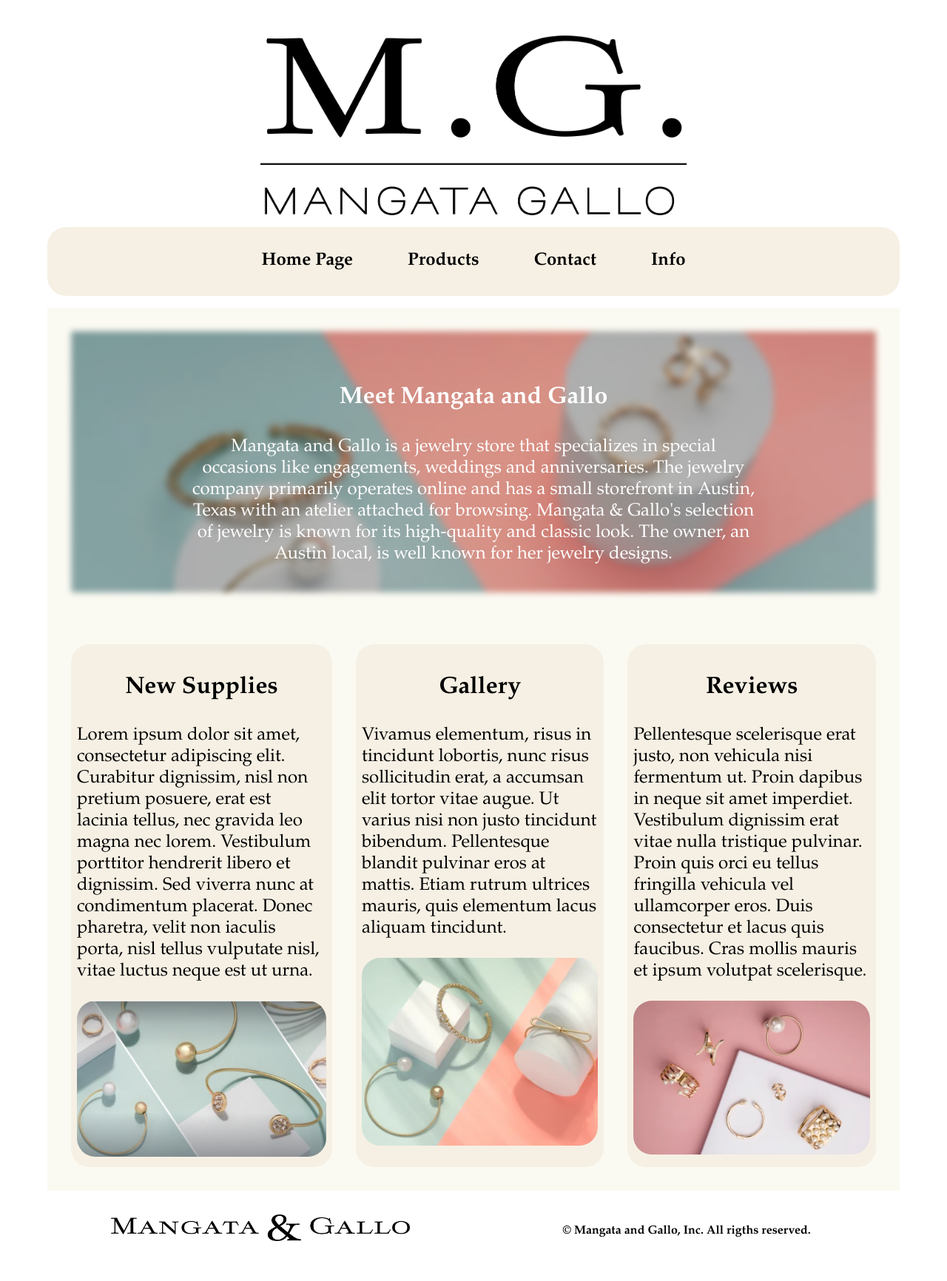
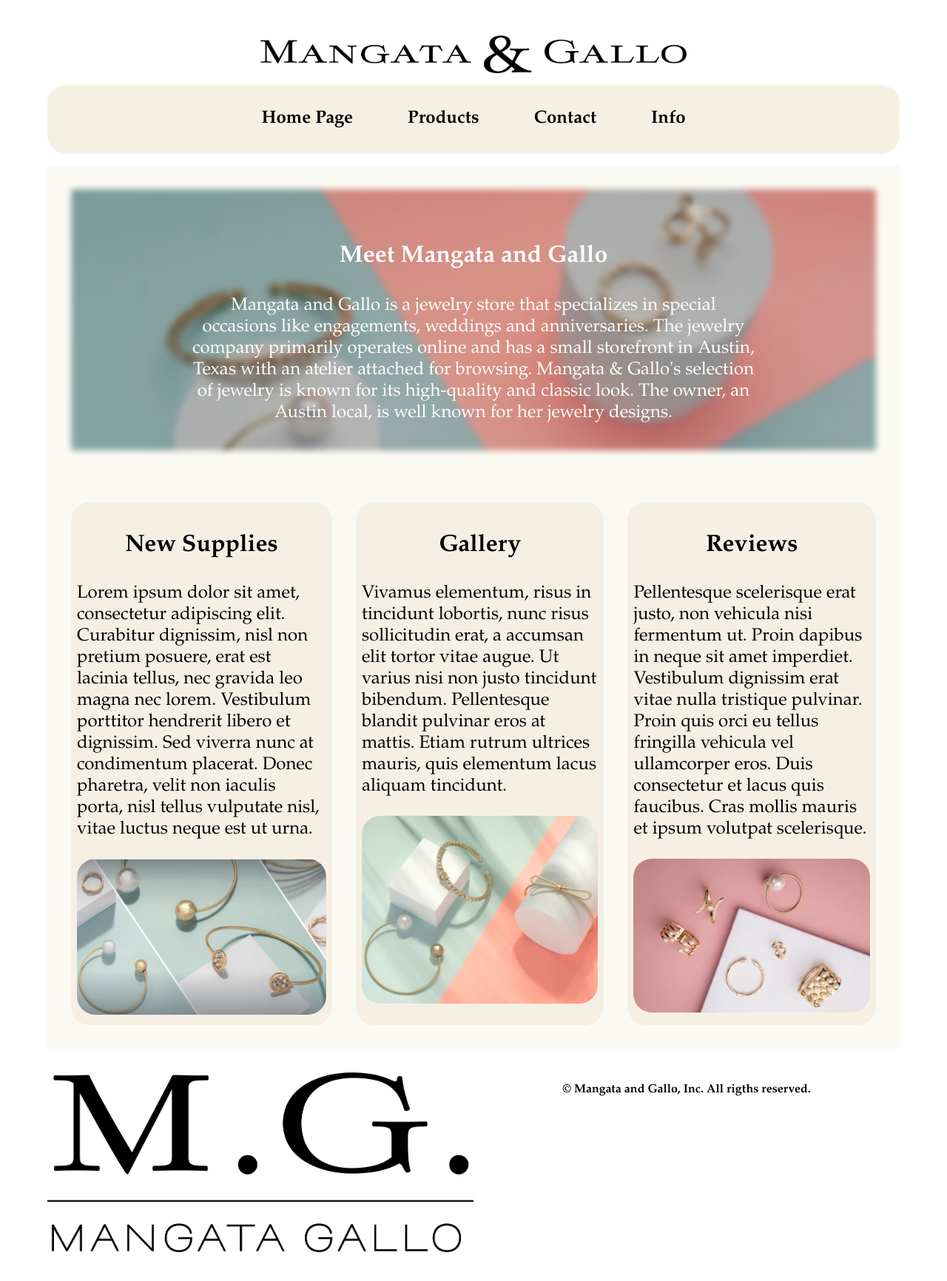
Before and after one commit to AnastasiiaPirus/Mangata-Gallo, a plain HTML site: page index.html in a window 1280 px wide. Shown: the whole page at 74% size. Drawn offline with Linux system fonts and the light colour scheme.

Commit message:
Update index.html
Changed logos.

```diff
--- a/index.html
+++ b/index.html
@@ -16,7 +16,7 @@
 
 <body>
     <header>
-        <img src="img/Asset 1@3x.png" width="100%" alt="logo">
+        <img src="img/Asset 2@3x.png" width="100%" alt="logo">
     </header>
     <nav>
         <ul>
@@ -70,7 +70,7 @@
     <footer>
         <!--Smaller logo-->
         <div>
-            <img src="img/Asset 2@3x.png" alt="logo" width=70% height="auto">
+            <img src="img/Asset 1@3x.png" alt="logo" width=100% height="auto">
         </div>
         <!--Copyright info-->
         <div>
```
